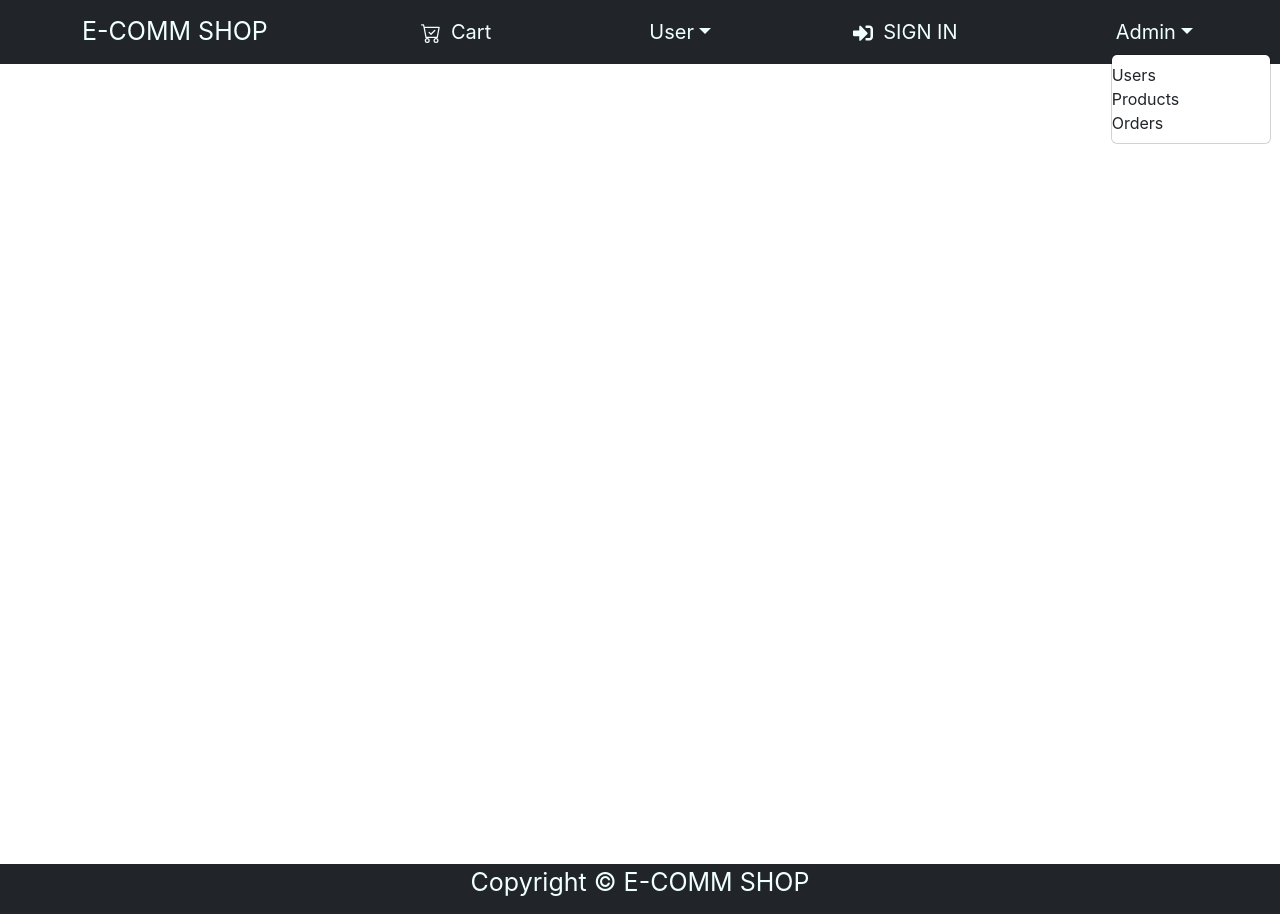
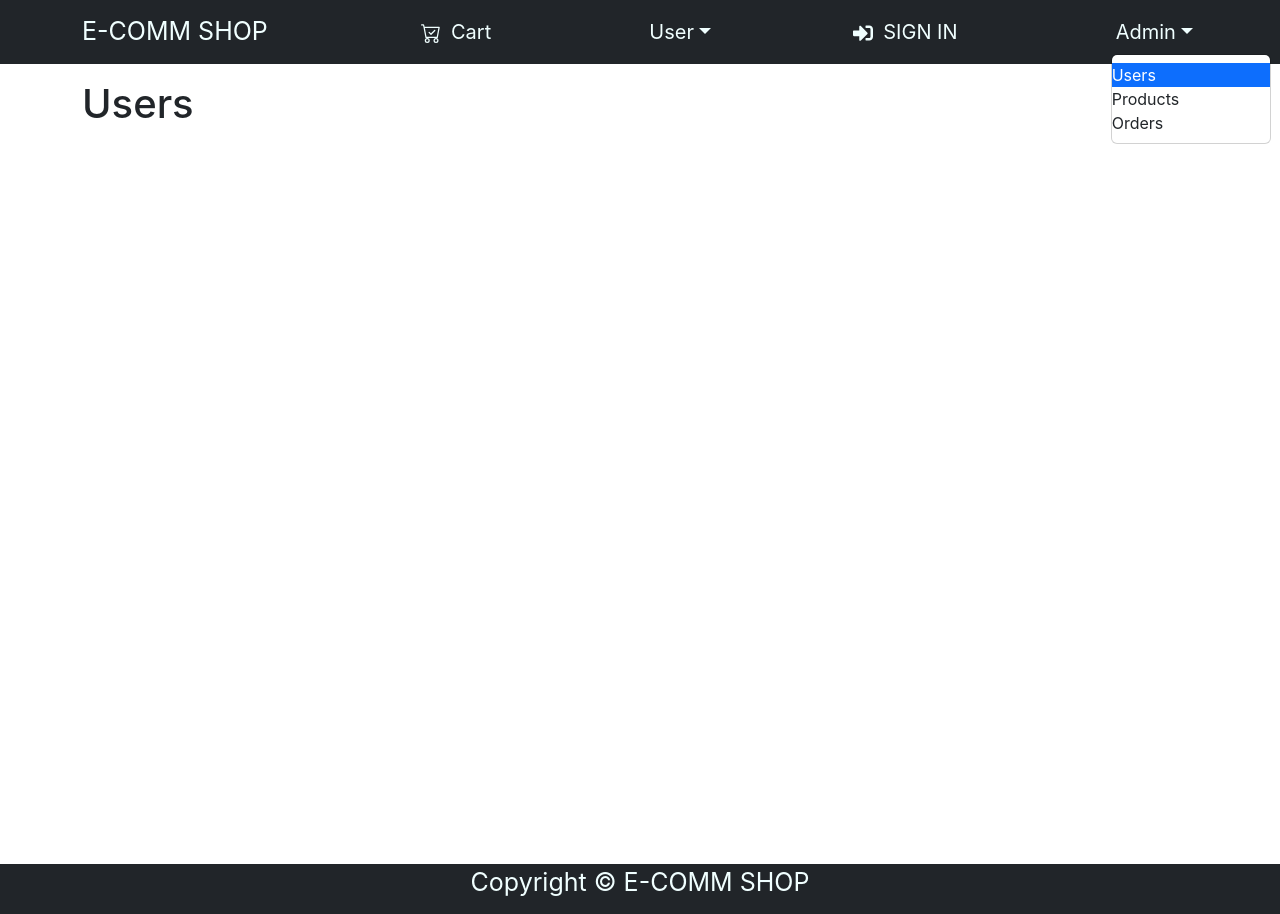
Before and after one commit to kartavya99/MERN-ecomm, a React (Create React App) app in the folder client/: page /admin/userlist in a window 1280 px wide. Both pictures are taken after a click on the button "Admin". Built offline with nearby package versions, Linux system fonts and the light colour scheme.

Commit message:
started working on userlist page

```diff
--- a/client/src/App.js
+++ b/client/src/App.js
@@ -6,9 +6,15 @@ import {
   createHttpLink,
 } from "@apollo/client";
 import { setContext } from "@apollo/client/link/context";
-import { BrowserRouter as Router, Routes, Route } from "react-router-dom";
+import {
+  BrowserRouter as Router,
+  Routes,
+  Route,
+  Navigate,
+} from "react-router-dom";
 import { Container } from "react-bootstrap";
 import { StoreProvider } from "./utils/GlobalState";
+import Auth from "./utils/auth";
 
 import "./App.css";
 
@@ -20,6 +26,7 @@ import CartPage from "./pages/CartPage/CartPage";
 import Login from "./pages/LoginPage/LoginPage";
 import Register from "./pages/RegisterPage/RegisterPage";
 import ProductListPage from "./pages/ProductListPage/ProductListPage";
+import UserListPage from "./pages/UserListPage/UserListPage";
 
 //Construct our main GraphQL API endpoint
 const httpLink = createHttpLink({
@@ -64,6 +71,10 @@ function App() {
                     path="admin/productlist"
                     element={<ProductListPage />}
                   ></Route>
+                  <Route
+                    path="admin/userlist"
+                    element={<UserListPage />}
+                  ></Route>
                 </Routes>
               </Container>
             </main>
--- a/client/src/components/Header/Header.js
+++ b/client/src/components/Header/Header.js
@@ -45,8 +45,11 @@ const Header = () => {
             id="adminmenu"
             className={classes["admin-menu"]}
           >
-            <NavDropdown.Item className={classes.item}>Users</NavDropdown.Item>
-
+            <LinkContainer to="admin/userlist">
+              <NavDropdown.Item className={classes.item}>
+                Users
+              </NavDropdown.Item>
+            </LinkContainer>
             <LinkContainer to="admin/productlist">
               <NavDropdown.Item className={classes.item}>
                 Products
--- /dev/null
+++ b/client/src/pages/UserListPage/UserListPage.js
@@ -0,0 +1,13 @@
+import React from "react";
+import { Table, Button } from "react-bootstrap";
+
+const UserListPage = () => {
+  return (
+    <>
+      <h1>Users</h1>
+      <Table></Table>
+    </>
+  );
+};
+
+export default UserListPage;
```
